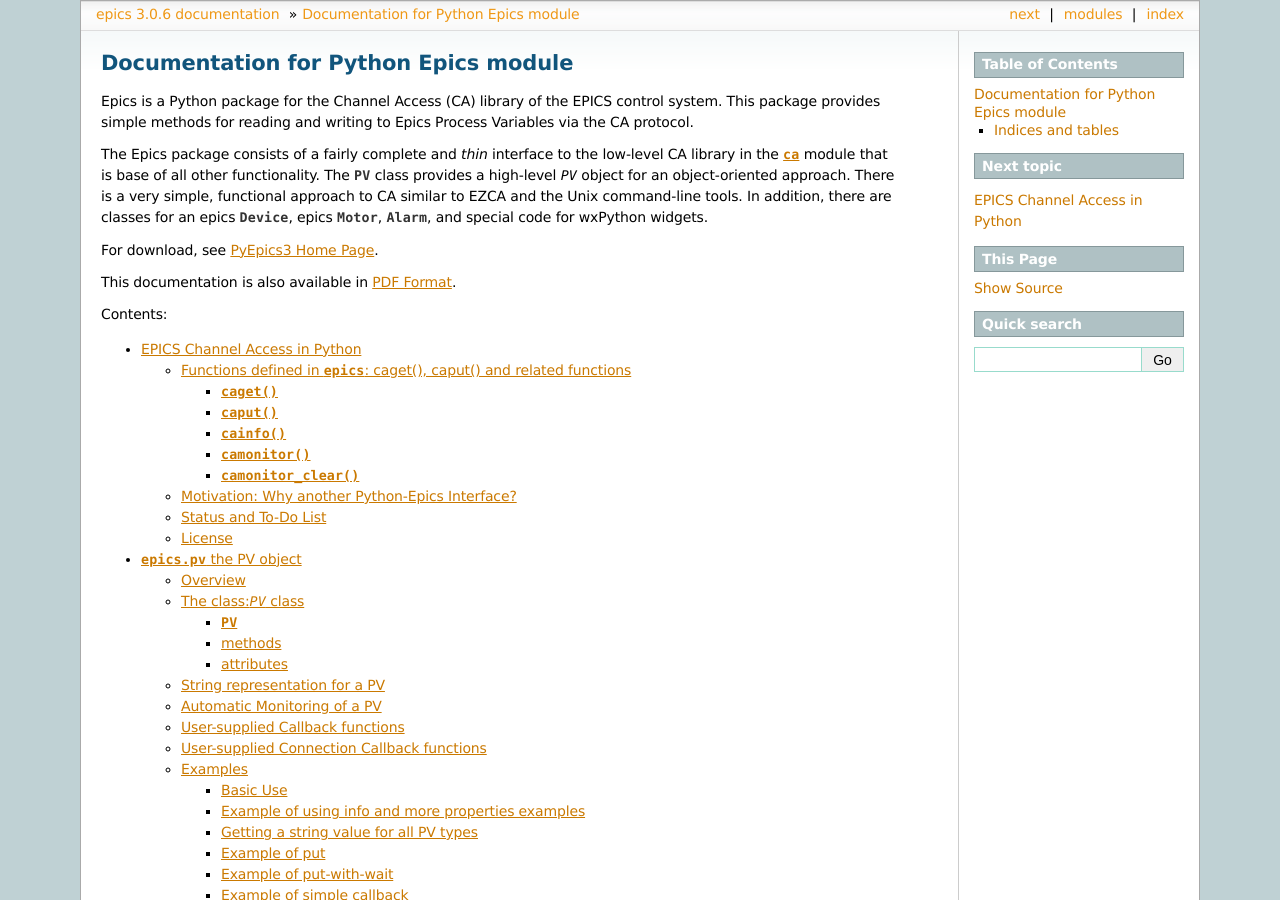
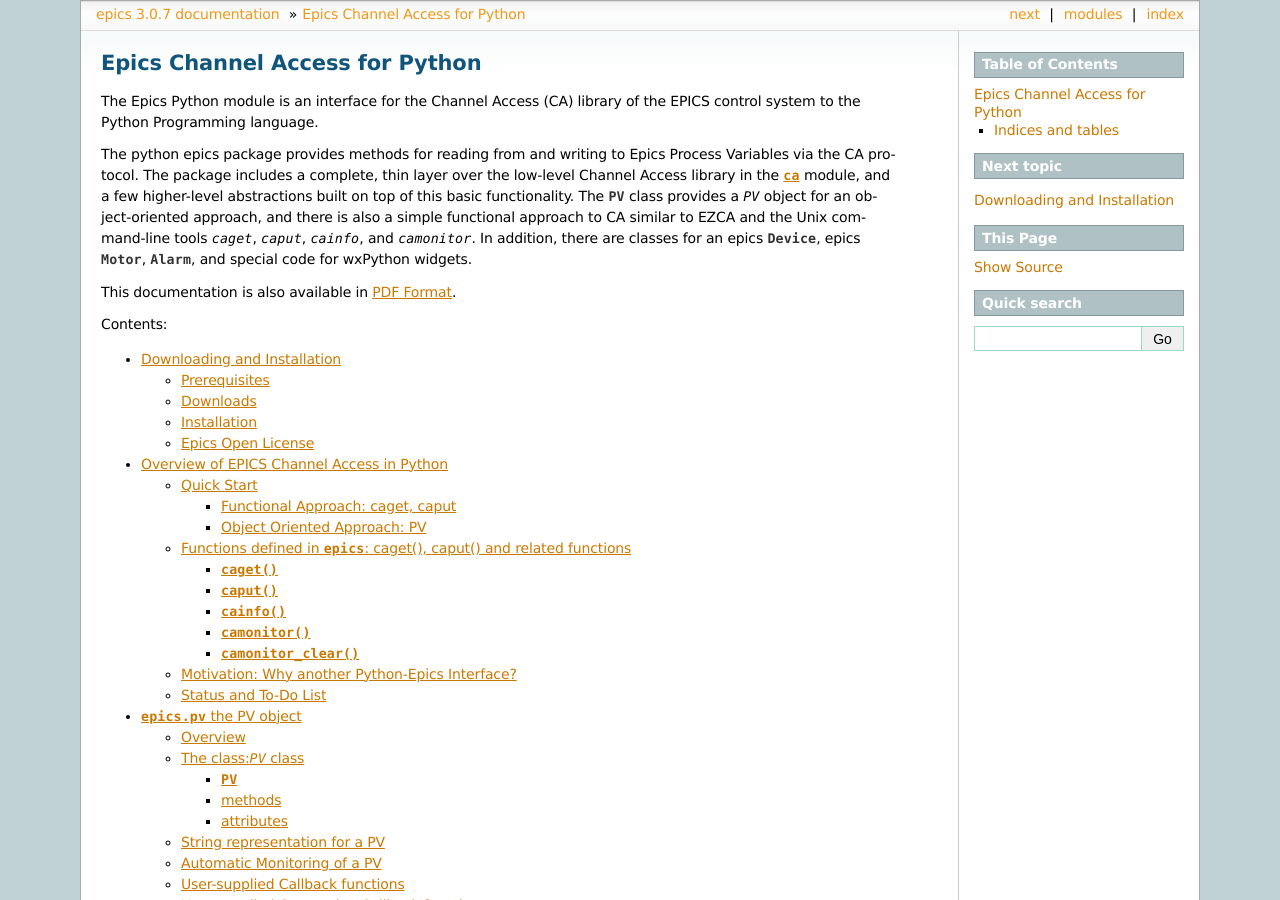
Before and after one commit to pyepics/pyepics, a Sphinx documentation site: the page built from doc/index.rst, in a window 1280 px wide and 900 px high. Built offline with Sphinx 7.4.7, drawn with Linux system fonts in a browser that asks for light colours; formulas are drawn with MathJax 3; the version number is read from the project's files by our own code; some of the changed text lies outside the part shown.

Commit message:
many doc changes to make toplevel sphinx doc the 'home page', and improved decorators in ca.py

```diff
--- a/doc/index.rst
+++ b/doc/index.rst
@@ -1,40 +1,38 @@
 .. epics documentation master file,
 
 
-Documentation for Python Epics module
+Epics Channel Access for Python
 =====================================
 
-Epics is a Python package for the Channel Access (CA) library of the EPICS
-control system.  This package provides simple methods for reading and
-writing to Epics Process Variables via the CA protocol.
+The Epics Python module is an interface for the Channel Access (CA) library
+of the EPICS control system to the Python Programming language.
 
-The Epics package consists of a fairly complete and *thin* interface to the
-low-level CA library in the :mod:`ca` module that is base of all other
-functionality.  The :mod:`PV` class provides a high-level `PV` object for
-an object-oriented approach.  There is a very simple, functional approach
-to CA similar to EZCA and the Unix command-line tools.  In addition, there
-are classes for an epics :mod:`Device`, epics :mod:`Motor`, :mod:`Alarm`,
-and special code for wxPython widgets.
+The python epics package provides methods for reading from and writing to
+Epics Process Variables via the CA protocol.  The package includes a
+complete, thin layer over the low-level Channel Access library in the
+:mod:`ca` module, and a few higher-level abstractions built on top of this
+basic functionality.  The :mod:`PV` class provides a `PV` object for an
+object-oriented approach, and there is also a simple functional approach to
+CA similar to EZCA and the Unix command-line tools `caget`, `caput`,
+`cainfo`, and `camonitor`.  In addition, there are classes for an epics
+:mod:`Device`, epics :mod:`Motor`, :mod:`Alarm`, and special code for
+wxPython widgets.
 
-For download, see  `PyEpics3 Home Page
-<http://cars9.uchicago.edu/software/python/pyepics3/>`_.
-
-This documentation is also available in  `PDF Format
-<http://cars9.uchicago.edu/software/python/pyepics3/pyepics3.pdf>`_.
-
+This documentation is also available in
+`PDF Format <http://cars9.uchicago.edu/software/python/pyepics3/pyepics3.pdf>`_.
 
 Contents:
 
 .. toctree::
    :maxdepth: 3
 
+   installation
    overview
    pv
    ca
    advanced
    devices
    wx
-   installation
 
 Indices and tables
 ~~~~~~~~~~~~~~~~~~~~~~
--- a/doc/installation.rst
+++ b/doc/installation.rst
@@ -1,18 +1,49 @@
-============
-Installation
-============
+====================================
+Downloading and Installation
+====================================
+
+Prerequisites
+~~~~~~~~~~~~~~~
 
 This package requires Python version 2.5, 2.6, or 3.1.  Later versions
-(Say, 2.7) may work, but have not been tested.
+(Say, 2.7) should work, but have not been tested yet.
 
-Version 3.14 of the EPICS Channel Access library (v 3.14.8 or higher, I
-believe) is required.  More specifically, the shared libraries libCom.so
-and libca.so (or Com.dll and ca.dll on Windows) from *Epics Base* are
-required to use this module.  For Unix-like systems, these are assumed to
-be available (and findable by Python at runtime) on the system. This may
-mean setting LD_LIBRARY_PATH or DYLD_LIBRARY_PATH or configuring ldconfig.
-For 32-bit Windows, pre-built DLLs are included and installed so that no
-other Epics installation is required to use the modules.
+In addtion, version 3.14 of the EPICS Channel Access library (v 3.14.8 or
+higher, I believe) is required.  More specifically, the shared libraries
+libCom.so and libca.so (or Com.dll and ca.dll on Windows) from *Epics Base*
+are required to use this module.  For 32-bit Windows, pre-built DLLs are
+included and installed so that no other Epics installation is required to
+use the modules.  For Unix-like systems, these are assumed to be available
+(and findable by Python at runtime) on the system. This may mean setting
+LD_LIBRARY_PATH or DYLD_LIBRARY_PATH or configuring ldconfig.
+
+Downloads
+~~~~~~~~~
+
+Source Kits and Windows Binaries for older versions are at the `Py Epics
+Source Tree <http://cars9.uchicago.edu/software/python/pyepics3/src/>`_
+
+**Windows Installers**
+
+Binary installers for Windows are available:
+
+`epics-3.0.7-py2.6.exe
+<http://cars9.uchicago.edu/software/python/pyepics3/src/epics-3.0.7.win32-py2.6.exe>`_
+for Python 2.6, and
+`epics-3.0.7-py3.1.exe
+<http://cars9.uchicago.edu/software/python/pyepics3/src/epics-3.0.7.win32-py3.1.exe>`_
+for Python 3.1.
+
+
+**Source Kit**
+
+The latest source kit is at  `epics-3.0.7.tar.gz
+<http://cars9.uchicago.edu/software/python/pyepics3/src/epics-3.0.7.tar.gz>`_
+
+
+
+Installation
+~~~~~~~~~~~~~~
 
 Installation from source on any platform is::
 
@@ -20,5 +51,14 @@ Installation from source on any platform is::
 
 For Windows, binary installers will be available.
 
-For more details, especially about how to set paths on Unix-like systems,
-see the INSTALL file.
+For more details, especially about how to set paths for LD_LIBRARY_PATH or
+DYLD_LIBRARY_PATH on Unix-like systems, see the INSTALL file.
+
+Epics Open License
+~~~~~~~~~~~~~~~~~~~~~~
+
+This code and all material associated with it are distributed under the
+Epics Open License:
+
+
+.. literalinclude:: ../license.txt
--- a/doc/overview.rst
+++ b/doc/overview.rst
@@ -1,7 +1,7 @@
 
-==============================
-EPICS Channel Access in Python
-==============================
+============================================
+Overview of EPICS Channel Access in Python
+============================================
 
 The epics python package consists of several modules to interact with
 EPICS.  The simplest approach uses the functions :func:`caget`,
@@ -47,6 +47,50 @@ set of wxPython widget classes for using EPICS PVs with wxPython.
 
 The `epics` package is targeted for use on Unix-like systems (including
 Linux and Mac OS X) and Windows with Python versions 2.5, 2.6, and 3.1.
+
+
+Quick Start
+==============
+
+If you're somewhat familiar with Epics Channel Access, you may be able to
+get started right away.
+
+
+Functional Approach: caget, caput
+~~~~~~~~~~~~~~~~~~~~~~~~~~~~~~~~~~~~~~~~
+
+To get values from PVs, you can simply use the :func:`caget` function:
+
+   >>> from epics import caget, caput
+   >>> m1 = caget('XXX:m1.VAL')
+   >>> print m1
+   1.2001
+
+To set PV values, you can simply use the :func:`caput` function:
+
+   >>> caput('XXX:m1.VAL', 1.90)
+   >>> print caget('XXX:m1.VAL')
+   1.9000
+
+
+
+Object Oriented Approach: PV
+~~~~~~~~~~~~~~~~~~~~~~~~~~~~~~~~~~~~~~~~
+
+If you want to repeatedly access the same PV, you may find it more
+convenient to ''create a PV'' and use it as a Python object:
+
+   >>> from epics import PV
+   >>> pv1 = PV('XXX:m1.VAL')
+   >>> print pv1.value
+   1.2001
+
+To set a PV's value,  you can simply say
+
+   >>> pv1.put(1.9000)
+
+PV objects have several methods and attributes and are more fully
+documented at :ref:`pv-label`
 
 
 Functions defined in :mod:`epics`: caget(), caput() and related functions
@@ -307,9 +351,3 @@ There are several desired features are left undone or unfinished:
      - config file per instrument to allow loading a saved
        instrument definition, with saved positions
      - tabbed/notebook interface for multiple instruments.
-
-License
-============
-
-The Epics3 package is distributed under a variation of the  `Epics Open License.
-<http://cars9.uchicago.edu/software/python/pyepics3/license.txt>`_.
--- a/doc/pv.rst
+++ b/doc/pv.rst
@@ -1,3 +1,5 @@
+..  _pv-label:
+
 ==============================
 :mod:`epics.pv`  the PV object
 ==============================
--- a/lib/__init__.py
+++ b/lib/__init__.py
@@ -3,8 +3,8 @@
    Matthew Newville <newville@cars.uchicago.edu>
    CARS, University of Chicago
 
-   version    :  3.0.6
-   last update:  10-Jun-2010
+   version    :  3.0.7
+   last update:  27-Aug-2010
 
 == License:
    Except where explicitly noted, this file and all files in this
@@ -21,7 +21,7 @@
       PV -- Process Variable which will work largely as in EpicsCA 2.*
 """
 
-__version__ = '3.0.6'
+__version__ = '3.0.7'
 
 import time
 import sys
```
Also changed, not shown: 3 other files.
